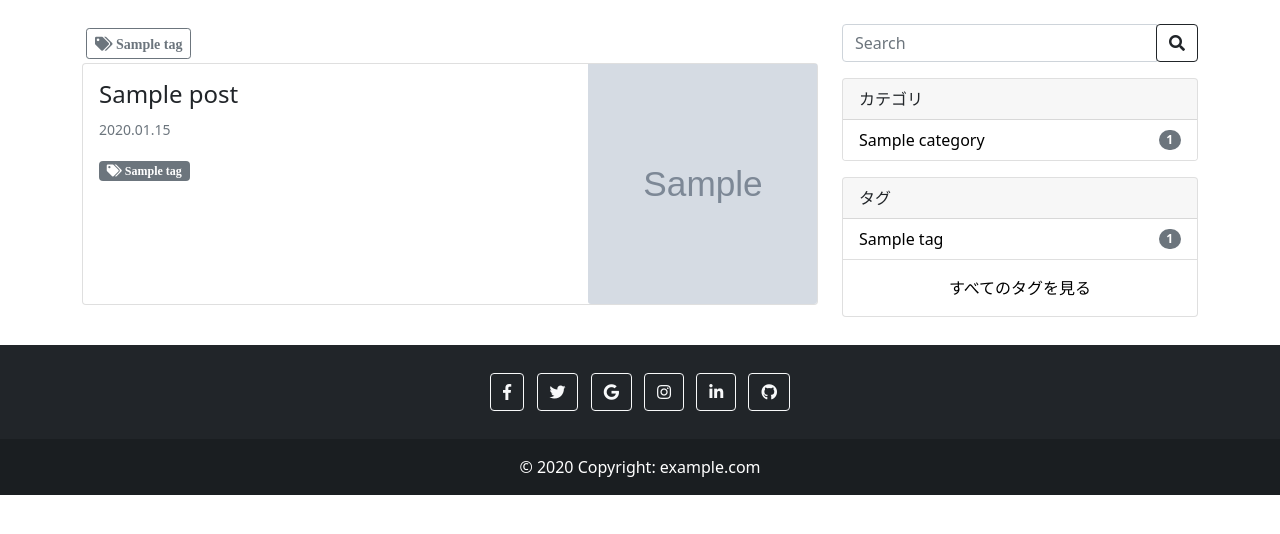
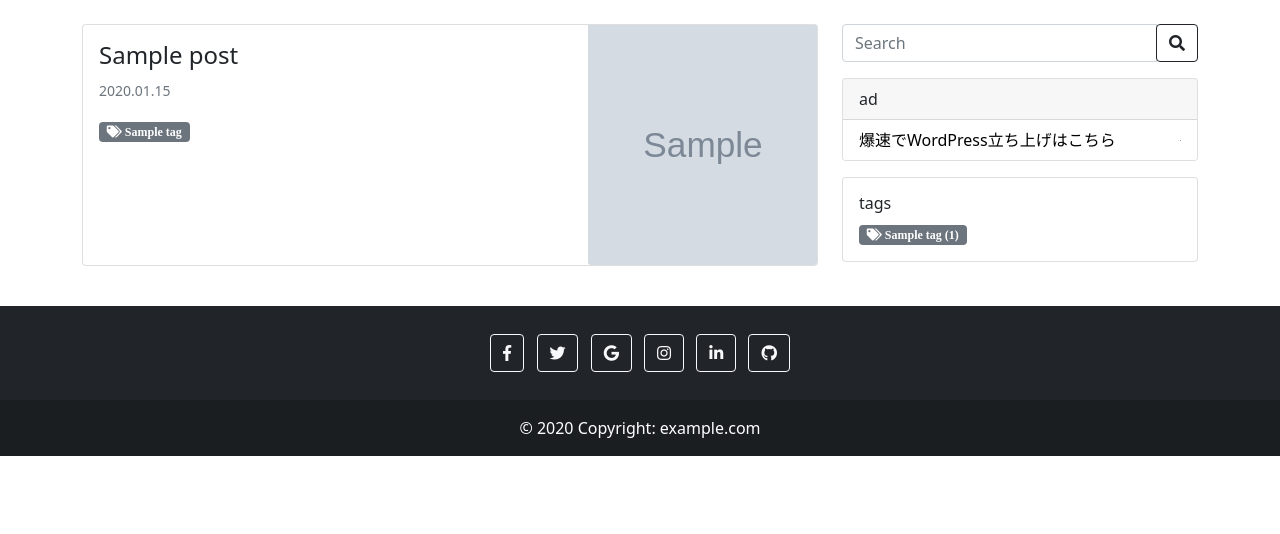
Before and after one commit to kekkeDev/djangoWebSite, a Django app: a page that uses blog/templates/blog/tag_post.html in a window 1280 px wide. Shown: the part 56-590 px from the top of the page. Run offline with Django 3.2, Linux system fonts and the light colour scheme; tables that the repository leaves empty hold one stand-in row (values such as "Sample post"); grey boxes marked "Sample" are stand-in pictures; data that the repository does not hold is empty; some libraries are stand-ins or nearby versions.

Commit message:
目次、サイドバーなど

```diff
--- a/blog/templates/blog/snippets/sidebar.html
+++ b/blog/templates/blog/snippets/sidebar.html
@@ -4,32 +4,53 @@
 
 <div class="card mb-3">
   <div class="card-header">
-    カテゴリ
+    ad
   </div>
   <ul class="list-group list-group-flush">
-    {% for category in categories|dictsort:"id" %}
     <li class="list-group-item d-flex justify-content-between align-items-center">
-      <a href="{% url 'blog:category_post' category.slug %}" class="card-link">{{ category.name }}</a>
-      <span class="badge bg-secondary rounded-pill">{{ category.num_posts }}</span>
+      <a href="https://px.a8.net/svt/ejp?a8mat=3BKI21+AEHOAA+3JTE+614CY" rel="nofollow" target=”_blank”>爆速でWordPress立ち上げはこちら</a>
+      <img border="0" width="1" height="1" src="https://www10.a8.net/0.gif?a8mat=3BKI21+AEHOAA+3JTE+614CY" alt="">
     </li>
-    {% endfor %}
   </ul>
 
 </div>
 
-<div class="card">
-  <div class="card-header">
-    タグ
-  </div>
-  <ul class="list-group list-group-flush">
+<!--<div class="card mb-3">-->
+<!--  <div class="card-header">-->
+<!--    Categories-->
+<!--  </div>-->
+<!--  <ul class="list-group list-group-flush">-->
+<!--    {% for category in categories|dictsort:"id" %}-->
+<!--    <li class="list-group-item d-flex justify-content-between align-items-center">-->
+<!--      <a href="{% url 'blog:category_post' category.slug %}" class="card-link">{{ category.name }}</a>-->
+<!--      <span class="badge bg-secondary rounded-pill">{{ category.num_posts }}</span>-->
+<!--    </li>-->
+<!--    {% endfor %}-->
+<!--  </ul>-->
+
+<!--</div>-->
+<div class="card mb-3">
+  <div class="card-body">
+    <h6 class="card-title">tags</h6>
     {% for tag in tags|dictsortreversed:"num_posts"|slice:":5" %}
-    <li class="list-group-item d-flex justify-content-between align-items-center">
-      <a href="{% url 'blog:tag_post' tag.slug %}" class="card-link">{{ tag.name }}</a>
-      <span class="badge bg-secondary rounded-pill">{{ tag.num_posts }}</span>
-    </li>
+      <a class="badge bg-secondary" href="{% url 'blog:tag_post' tag.slug %}" role="button"><i class="fas fa-tags"> {{ tag.name }} ({{ tag.num_posts }})</i></a>
     {% endfor %}
-  </ul>
-  <div class="card-body text-center">
-    <a href="{% url 'blog:tag_list' %}" class="card-link">すべてのタグを見る</a>
   </div>
 </div>
+
+<!--<div class="card">-->
+<!--  <div class="card-header">-->
+<!--    Tags-->
+<!--  </div>-->
+<!--  <ul class="list-group list-group-flush">-->
+<!--    {% for tag in tags|dictsortreversed:"num_posts"|slice:":5" %}-->
+<!--    <li class="list-group-item d-flex justify-content-between align-items-center">-->
+<!--      <a href="{% url 'blog:tag_post' tag.slug %}" class="card-link">{{ tag.name }}</a>-->
+<!--      <span class="badge bg-secondary rounded-pill">{{ tag.num_posts }}</span>-->
+<!--    </li>-->
+<!--    {% endfor %}-->
+<!--  </ul>-->
+<!--  <div class="card-body text-center">-->
+<!--    <a href="{% url 'blog:tag_list' %}" class="card-link">Show all tags</a>-->
+<!--  </div>-->
+<!--</div>-->
--- a/blog/templates/blog/tag_post.html
+++ b/blog/templates/blog/tag_post.html
@@ -7,7 +7,6 @@
 <div class="container">
   <div class="row">
     <main class="col-md-8">
-      <p class="btn btn-outline-secondary btn-floating btn-sm m-1" href="{% url 'blog:tag_post' tag.slug %}" role="button"><i class="fas fa-tags"> {{ tag.name }}</i></p>
       {% include "blog/snippets/main_post_list.html" %}
     </main>
     <aside class="col-md-4">
--- a/requirements.txt
+++ b/requirements.txt
@@ -1,4 +1,5 @@
 asgiref==3.3.4
+beautifulsoup4==4.9.3
 dj-database-url==0.5.0
 dj-static==0.0.6
 Django==3.2
@@ -9,6 +10,7 @@ Markdown==3.3.4
 Pillow==8.2.0
 psycopg2==2.8.6
 pytz==2021.1
+soupsieve==2.2.1
 sqlparse==0.4.1
 static3==0.7.0
 whitenoise==5.2.0
```
Also changed, not shown: static/css/base.css (+33 -0 lines).
